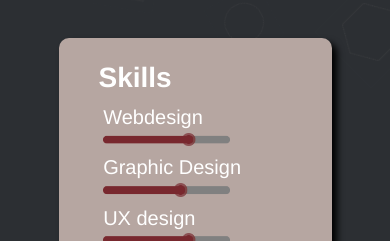
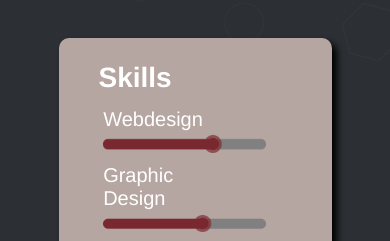
Before and after one commit to juliandecloe/juliandecloe, a plain HTML site: page index.html in a window 390 px wide. Shown: the part 556-797 px from the top of the page. Drawn offline with Linux system fonts and the light colour scheme.

Commit message:
Add files via upload

```diff
--- a/styles/style.css
+++ b/styles/style.css
@@ -152,6 +152,7 @@ nav img {
 
 #home .skills ul {
 	list-style-type: none;
+	width: 100%;
 }
 
 #home h3 {
@@ -162,18 +163,20 @@ nav img {
 
 #home .skills li {
 	display: flex;
-	justify-content: space-between;
+	justify-content: left;
 	align-items: center;
-	padding: 0 20% 2% 2%;
+	padding: 0 0 2% 2%;
+	width: 100%;
 }
 
 #home .skills img {
-	width: 50%;
+	width: 373px;
 }
 
 #home .skills p {
 	font-size: 20px;
 	margin: 0;
+	width: 50%;
 }
 
 /*-------- WORK - Home --------*/
@@ -813,6 +816,10 @@ footer > p {
 		box-shadow: 3px 3px 12px -4px black;
 	}
 
+	#home .work article img {
+		height: 400px;
+	}
+
 	footer {
 		height: 300px;
 	}
```
